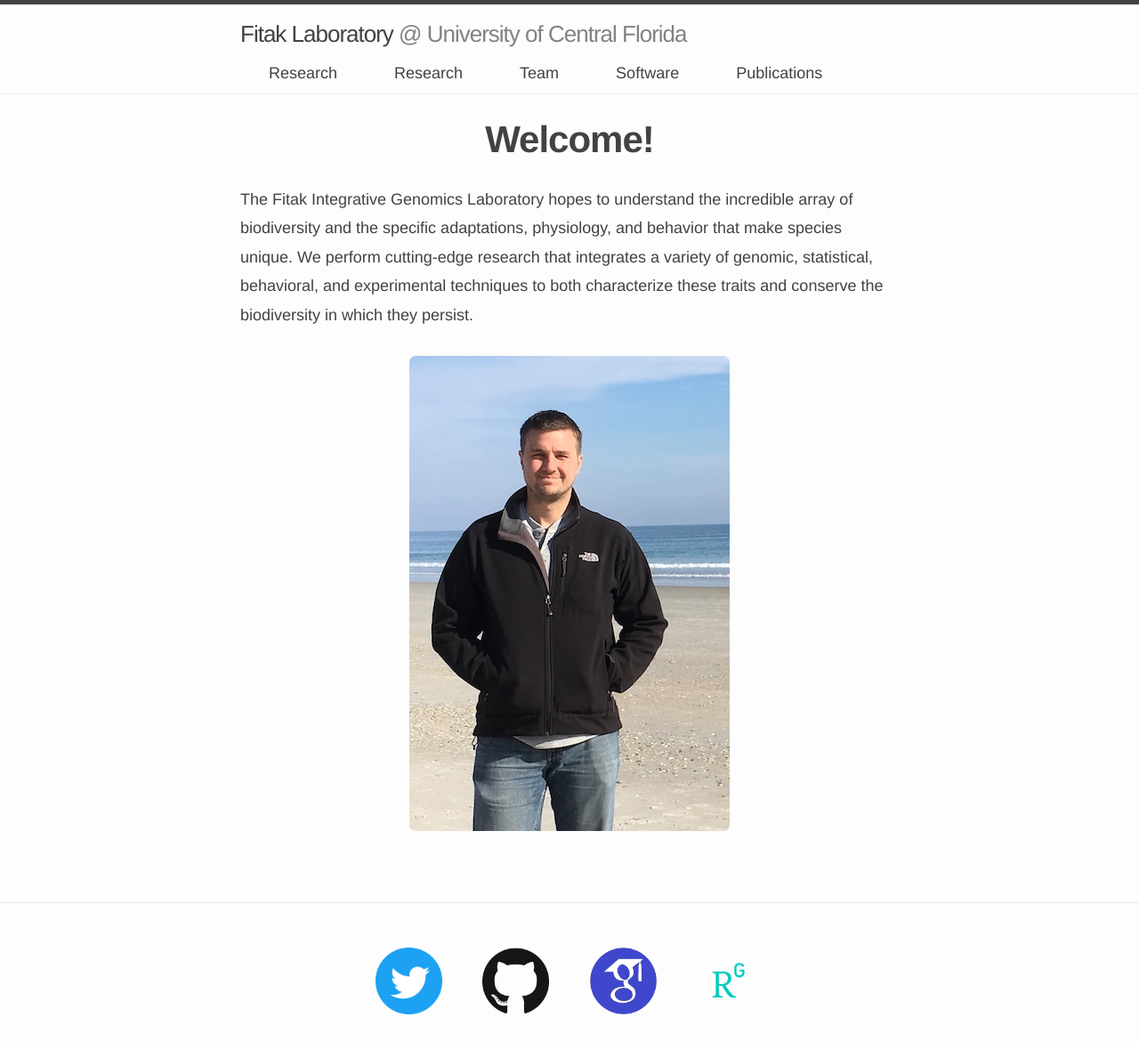
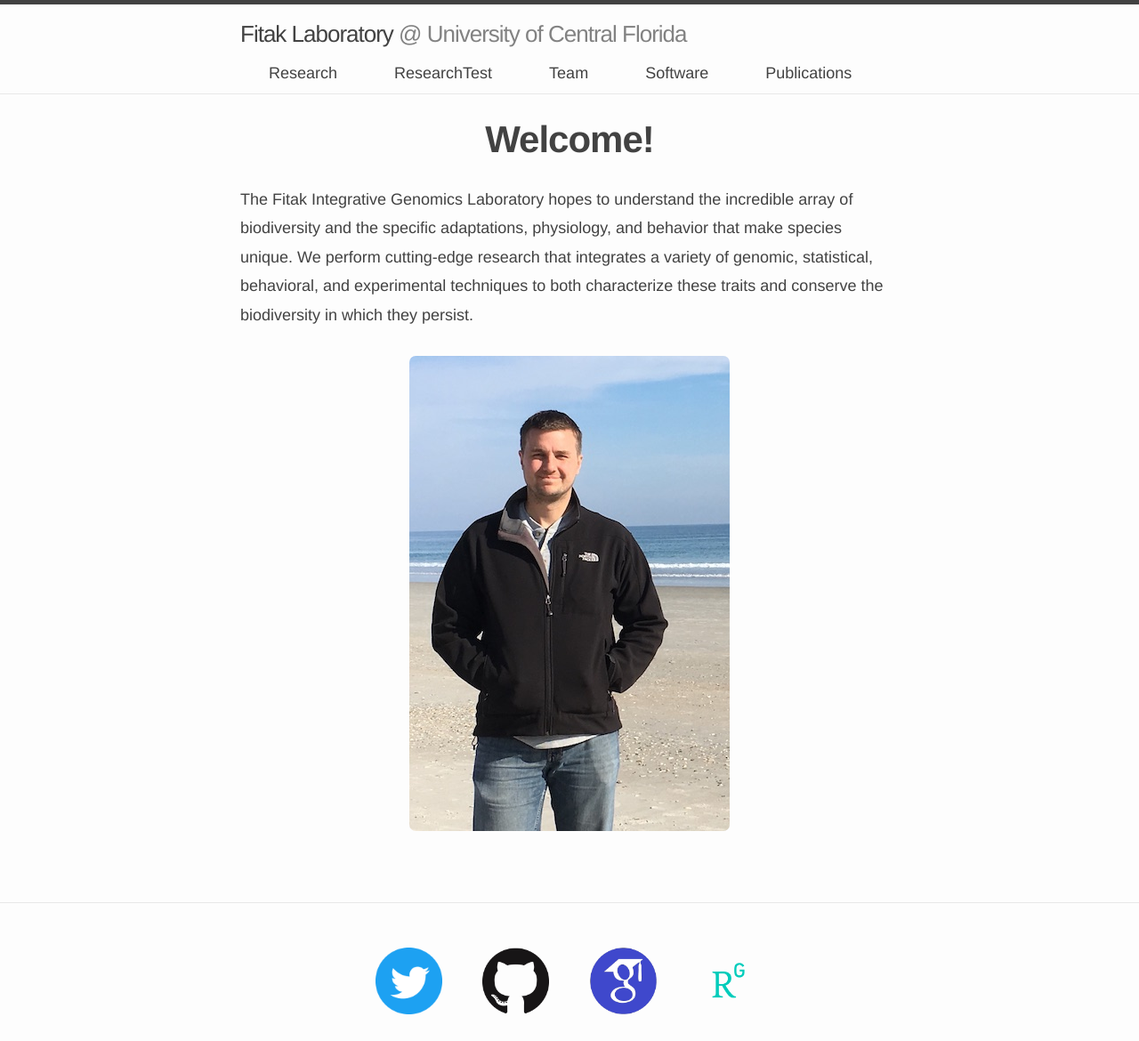
Before and after one commit to rfitak/FitakLab, a Jekyll site: the page built from index.html, in a window 1280 px wide. Shown: the whole page at 89% size. Built offline with Jekyll 4.4.1, drawn with Linux system fonts in a browser that asks for light colours; nearby versions of some CDN libraries.

```diff
--- a/_pages/research/index_old.md
+++ b/_pages/research/index_old.md
@@ -1,6 +1,6 @@
 ---
 layout: page
-title: Research
+title: ResearchTest
 permalink: /research/
 toggle: on
 rank: 1
```
Also changed, not shown: _pages/research/index.md (+1 -1 lines), _data/projects.yml (renamed from _data/research.yml).
